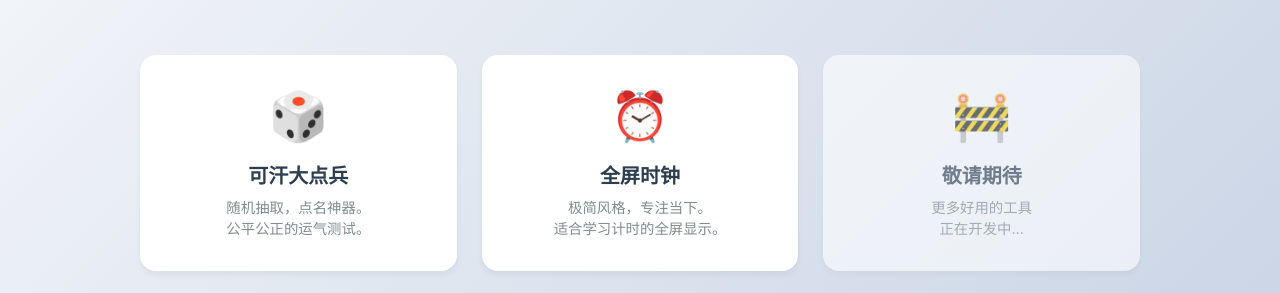
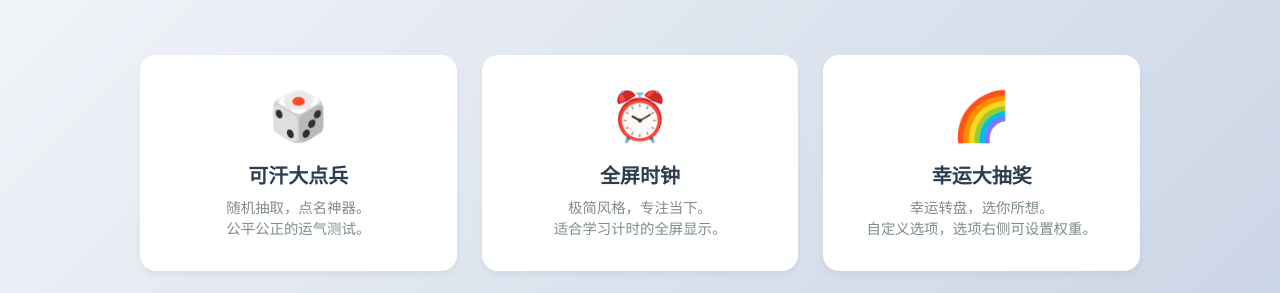
Before and after one commit to techccy/home, a plain HTML site: page index.html in a window 1280 px wide. Shown: the part 176-469 px from the top of the page. Drawn offline with Linux system fonts and the light colour scheme.

Commit message:
Update card title and add new card for lucky draw

```diff
--- a/index.html
+++ b/index.html
@@ -184,7 +184,7 @@
 
         <a href="https://techccy.github.io/luckydraw/" class="card" target="_blank">
             <span class="icon">🎲</span>
-            <div class="card-title" data-zh="可汗大点兵" data-en="Lucky Draw">可汗大点兵</div>
+            <div class="card-title" data-zh="可汗大点兵" data-en="Call The Roll">可汗大点兵</div>
             <div class="card-desc"
                  data-zh="随机抽取，点名神器。<br>公平公正的运气测试。"
                  data-en="Random picker tool.<br>Fair and fast selection.">
@@ -200,6 +200,17 @@
                  data-zh="极简风格，专注当下。<br>适合学习计时的全屏显示。"
                  data-en="Minimalist clock.<br>Stay focused on the present.">
                  极简风格，专注当下。<br>适合学习计时的全屏显示。
+            </div>
+            <span class="arrow">→</span>
+        </a>
+
+        <a href="https://ccymathphysics.github.io/choujiang/" class="card" target="_blank">
+            <span class="icon">🌈</span>
+            <div class="card-title" data-zh="幸运大抽奖" data-en="Lucky Draw">幸运大抽奖</div>
+            <div class="card-desc"
+                 data-zh="幸运转盘，选你所想。<br>自定义选项，选项右侧可设置权重。"
+                 data-en="Spin the wheel and select what you want.<br>Custom options. You can set the weight on the right side of the options.">
+                 幸运转盘，选你所想。<br>自定义选项，选项右侧可设置权重。
             </div>
             <span class="arrow">→</span>
         </a>
```
